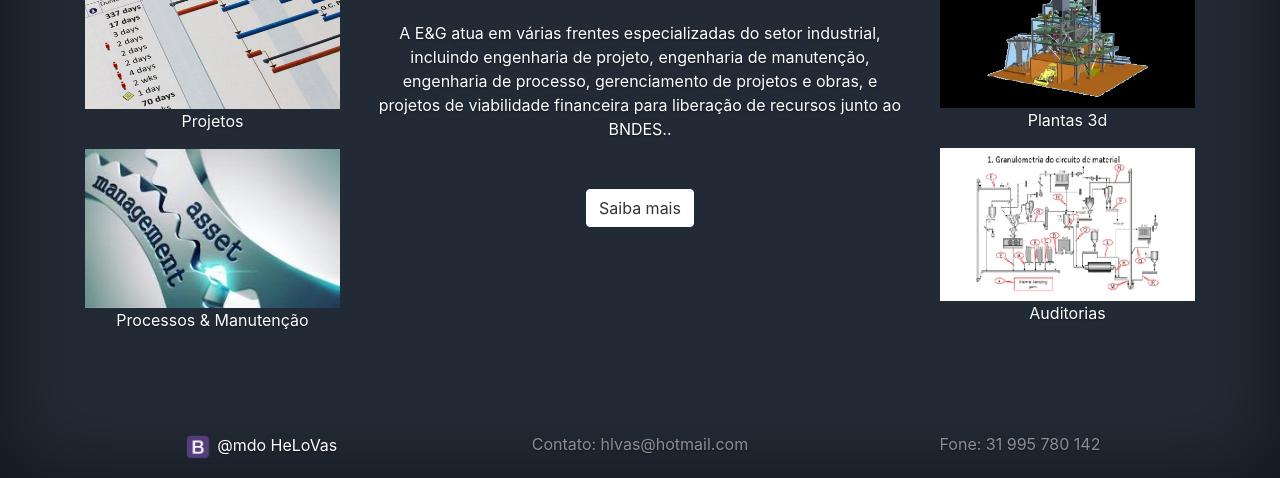
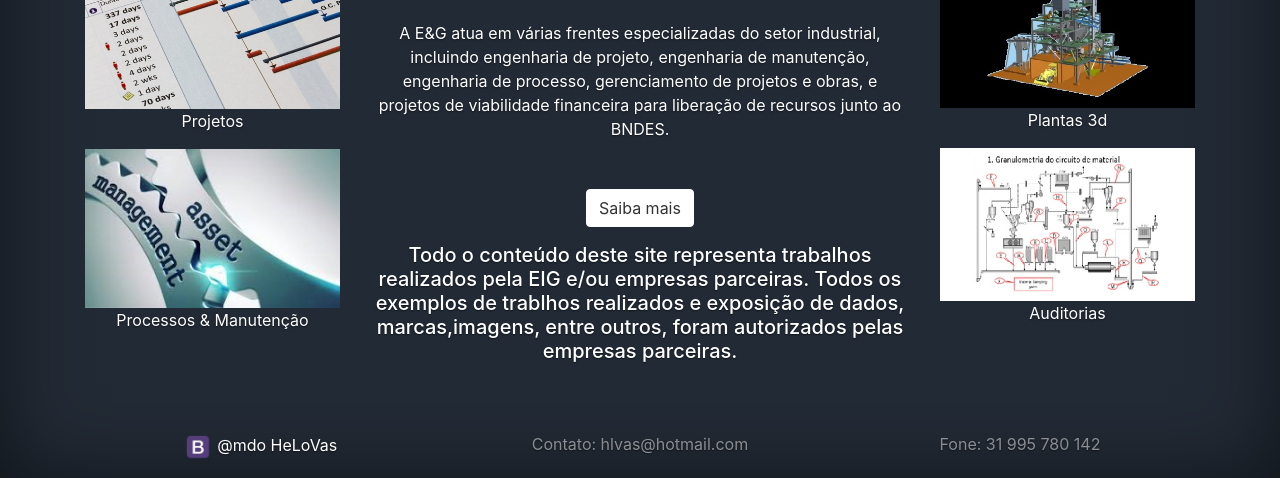
Before and after one commit to HeLoVas/eig, a plain HTML site: page index.html in a window 1280 px wide. Shown: the part 322-800 px from the top of the page. Drawn offline with Linux system fonts and the light colour scheme.

Commit message:
Update index.html

```diff
--- a/index.html
+++ b/index.html
@@ -49,10 +49,12 @@
           <div class="col-6">
             <main role="main" class="">
               <img src="./ico/EIG_Logo_dark.jpg" alt="" class= "w-100 mb-lg-4 mt-lg-5">
-              <p class="mb-5">A E&G atua em várias frentes especializadas do setor industrial, incluindo engenharia de projeto, engenharia de manutenção, engenharia de processo, gerenciamento de projetos e obras, e projetos de viabilidade financeira para liberação de recursos junto ao BNDES..</p>
+              <p class="mb-5">A E&G atua em várias frentes especializadas do setor industrial, incluindo engenharia de projeto, engenharia de manutenção, engenharia de processo, gerenciamento de projetos e obras, e projetos de viabilidade financeira para liberação de recursos junto ao BNDES.</p>
               <p class="lead">
                 <a href="./empresa.html" class="btn btn-md btn-secondary">Saiba mais</a>
               </p>
+              <h5 class="text-center mt-3>OBSERVAÇÃO</h5>
+              <h6 class="text-center mt-3">Todo o conteúdo deste site representa trabalhos realizados pela EIG e/ou empresas parceiras. Todos os exemplos de trablhos realizados e exposição de dados, marcas,imagens, entre outros, foram autorizados pelas empresas parceiras.</p>
             </main>
           </div>
           <div class="col-3">
```
